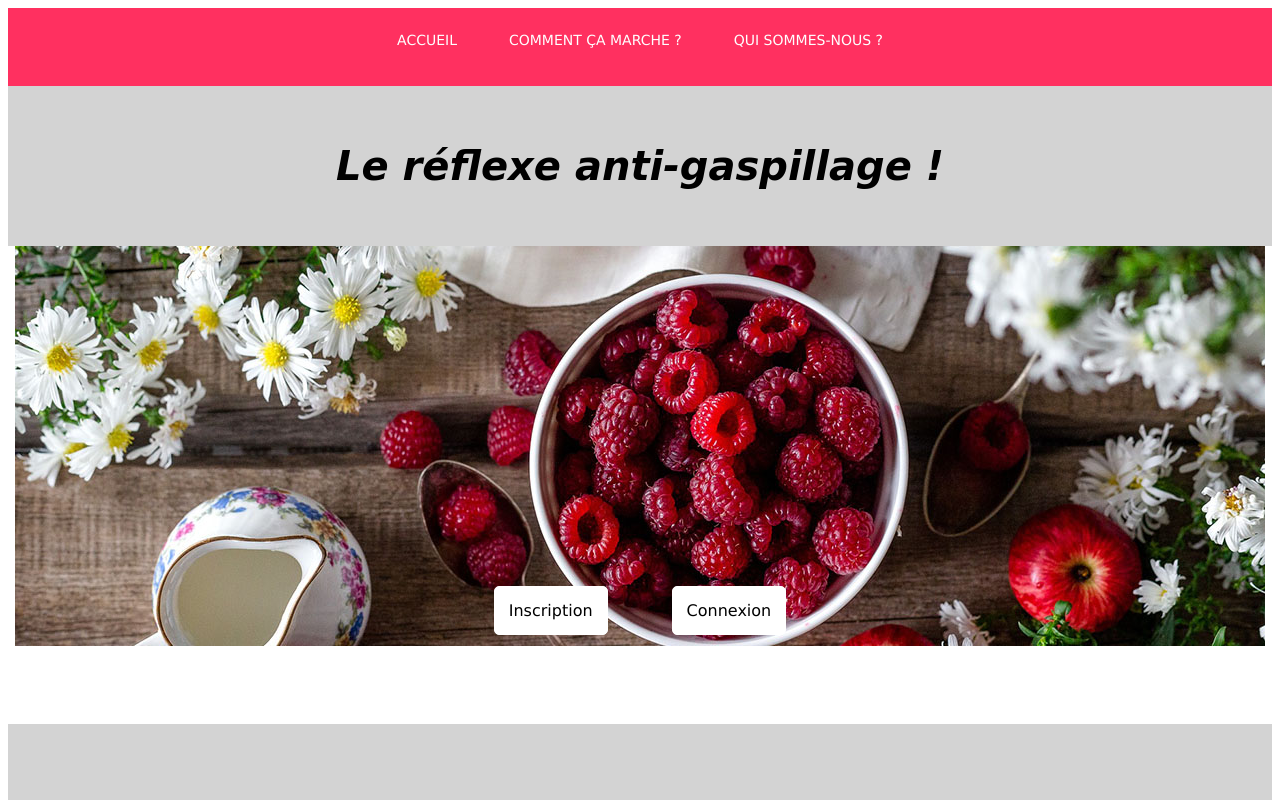
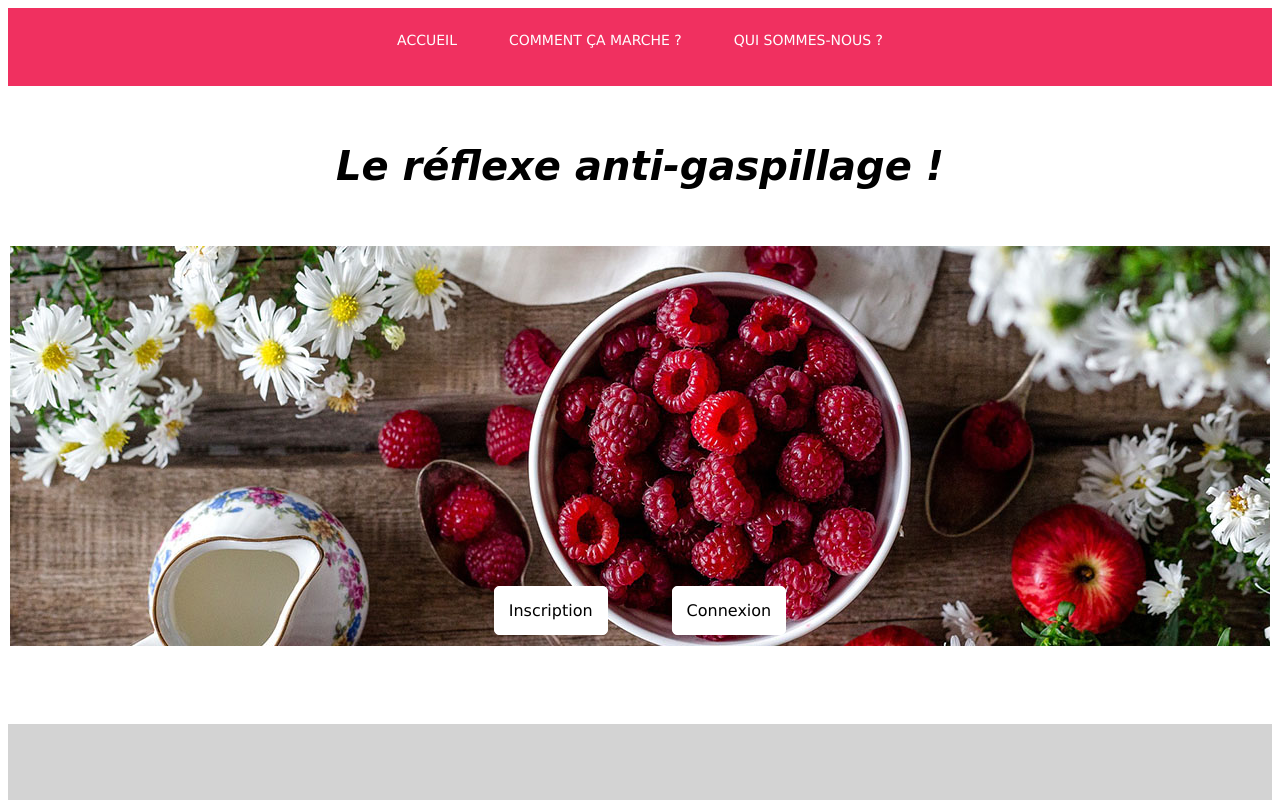
Before and after one commit to juliabaumann/Site-LePanierdemonvoisin, a plain HTML site: page site-home.html in a window 1280 px wide. Shown: the top 800 px of the page. Drawn offline with Linux system fonts and the light colour scheme; a web font is replaced by a local one.

Commit message:
Last modif (before next one...)

```diff
--- a/site-home.css
+++ b/site-home.css
@@ -1,5 +1,5 @@
 .header {
-  background-color: #ff3060;
+  background-color: #f03060;
   position: relative;
   text-align: center;
   width: 100%;
@@ -22,7 +22,7 @@
 }
 
 .slogan {
-    background-color: lightgrey;
+    background-color: white;
     padding: 30px 0px;
     position: relative;
     text-align:center;
--- a/site-home.html
+++ b/site-home.html
@@ -20,7 +20,7 @@
         </div>
 
         <div class="photo">
-            <img src="raspberry 1250 x 400.jpg"/>
+            <img src="raspberry 1260 x 400.jpg"/>
         </div>
 
         <div class="inscription">
```
